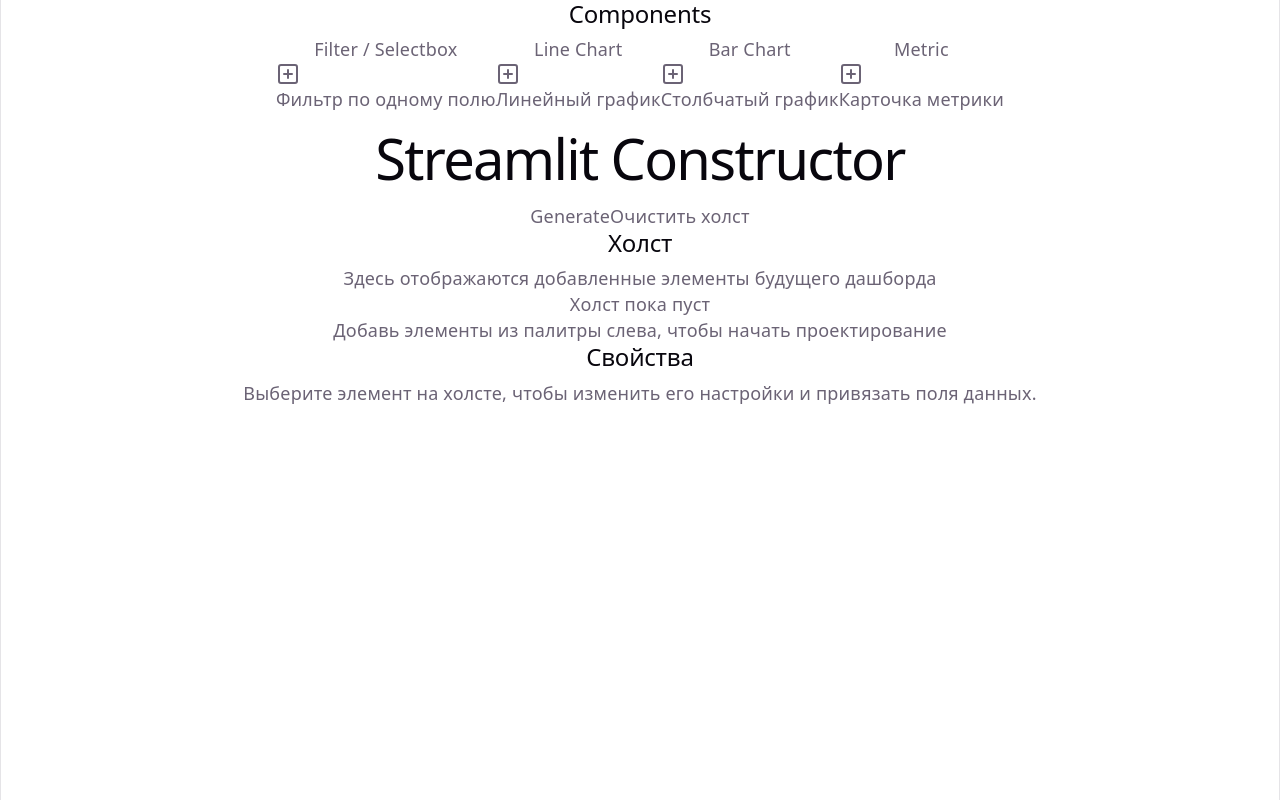
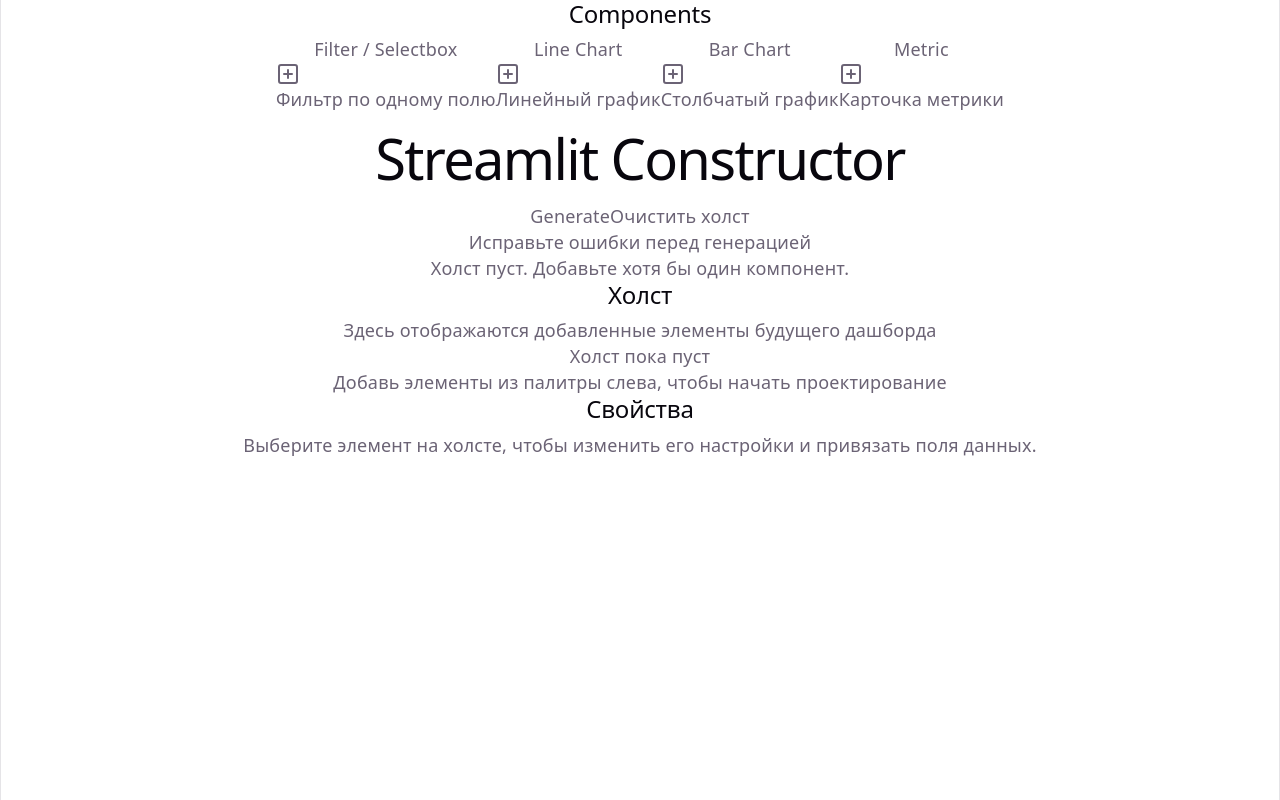
Before and after one commit to AlexFeed/streamlit_project, a React (Vite) app: page /editor in a window 1280 px wide. Both pictures are taken after a click on the button "Generate". Built offline with nearby package versions, Linux system fonts and the light colour scheme.

Commit message:
add errors ui

```diff
--- a/src/pages/EditorPage/EditorPage.jsx
+++ b/src/pages/EditorPage/EditorPage.jsx
@@ -7,8 +7,10 @@
     buildDashboardSchema,
     validateSchema,
 } from './services/editorSchema';
+import {useState} from "react";
 
 const EditorPage = () => {
+    // Названия полей для тестирования
     const availableFields = ['date', 'sales', 'department', 'revenue', 'profit'];
 
     const {
@@ -23,15 +25,21 @@
         clearCanvas,
     } = useEditorState();
 
+    // Управление состоянием ошибок JSON-схемы
+    const [validationErrors, setValidationErrors] = useState([]);
+
     const handleGenerateDashboard = async () => {
         try {
-            const validationErrors = validateSchema(components);
+            const errors = validateSchema(components);
 
-            if (validationErrors.length > 0) {
-                console.error('Schema validation failed:');
-                validationErrors.forEach((error) => console.error(`• ${error}`));
+            // Если ошибки есть добавляем в state
+            if (errors.length > 0) {
+                setValidationErrors(errors);
+                console.error('Schema validation failed:', errors);
                 return;
             }
+
+            setValidationErrors([]);
 
             const schema = buildDashboardSchema(components, availableFields);
 
@@ -39,7 +47,7 @@
             console.log(schema);
             console.log(JSON.stringify(schema, null, 2));
 
-            // Здесь позже будет запрос на backend
+            // Следующий этап:
             // const response = await fetch('/generate', {
             //   method: 'POST',
             //   headers: {
@@ -47,10 +55,18 @@
             //   },
             //   body: JSON.stringify(schema),
             // });
+            //
+            // if (!response.ok) {
+            //   throw new Error('Ошибка запроса на backend');
+            // }
+            //
+            // const result = await response.blob();
+            // дальше обработка результата
         } catch (error) {
             console.error('Ошибка генерации дашборда:', error);
+            setValidationErrors(['Во время генерации произошла непредвиденная ошибка.']);
         }
-    };
+    }
 
     return (
         <div className="min-h-screen bg-zinc-950 text-white overflow-auto">
@@ -62,6 +78,23 @@
                         onClearCanvas={clearCanvas}
                         onGenerateDashboard={handleGenerateDashboard}
                     />
+
+                    {/* Вывод ошибок в UI */}
+                    {validationErrors.length > 0 && (
+                        <div className="px-4 pt-4">
+                            <div className="rounded-2xl border border-red-500/30 bg-red-500/10 p-4">
+                                <p className="mb-2 text-sm font-semibold text-red-300">
+                                    Исправьте ошибки перед генерацией
+                                </p>
+
+                                <ul className="list-disc space-y-1 pl-5 text-sm text-red-200">
+                                    {validationErrors.map((error, index) => (
+                                        <li key={index}>{error}</li>
+                                    ))}
+                                </ul>
+                            </div>
+                        </div>
+                    )}
 
                     <div className="grid gap-4 p-4 2xl:grid-cols-[minmax(0,1fr)_320px]">
                         <Canvas
--- a/src/pages/EditorPage/components/EditorHeader.jsx
+++ b/src/pages/EditorPage/components/EditorHeader.jsx
@@ -1,7 +1,7 @@
 const EditorHeader = ({ onClearCanvas, onGenerateDashboard }) => {
     return (
         <div className="flex items-center justify-between border-b border-zinc-800 bg-zinc-950 px-4 py-4">
-            <h1 className="text-lg font-semibold text-white">Streamlit Constructor</h1>
+            <h1 className="text-sm font-semibold text-white my-3">Streamlit Constructor</h1>
 
             <div className="flex items-center gap-3">
                 <button
@@ -15,7 +15,7 @@
                 <button
                     type="button"
                     onClick={onClearCanvas}
-                    className="rounded-xl border border-red-500/40 bg-red-500/10 px-4 py-2 text-sm font-medium text-red-300 transition hover:bg-red-500/20"
+                    className="rounded-xl text-sm border border-red-500/40 bg-red-500/10 px-4 py-2 font-medium text-red-300 transition hover:bg-red-500/20"
                 >
                     Очистить холст
                 </button>
--- a/src/pages/EditorPage/services/editorSchema.js
+++ b/src/pages/EditorPage/services/editorSchema.js
@@ -1,18 +1,17 @@
-// Сборка схемы дашборда
 export const buildDashboardSchema = (components, availableFields = []) => {
     return {
         version: 1,
         title: 'Untitled dashboard',
         exportedAt: new Date().toISOString(),
         dataSource: {
-            type: 'mock',
+            type: 'csv_upload',
+            name: 'main_dataset',
             fields: availableFields,
         },
         components,
     };
 };
 
-// Проверка правильности схемы
 export const validateSchema = (components) => {
     const errors = [];
 
```
